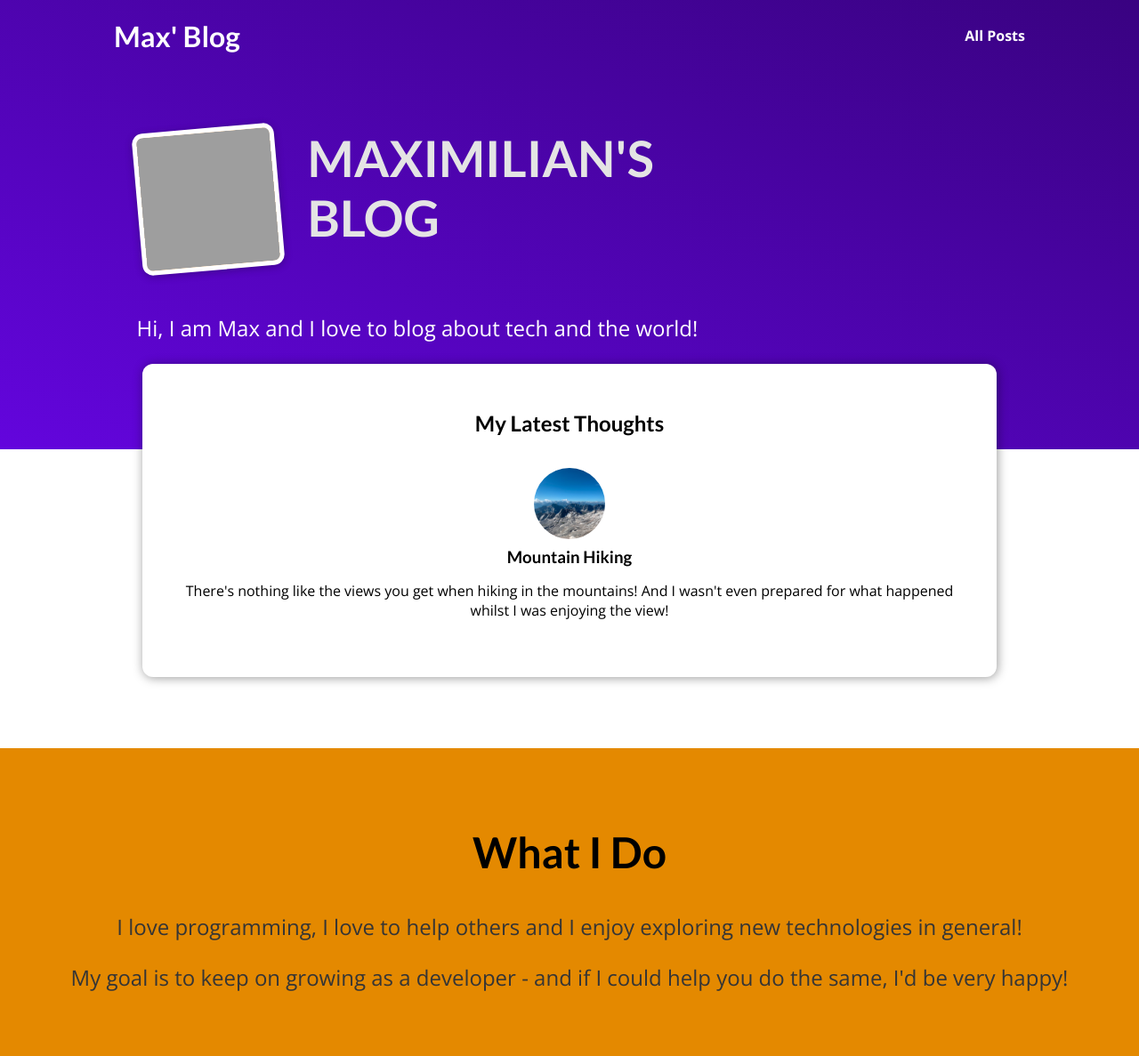
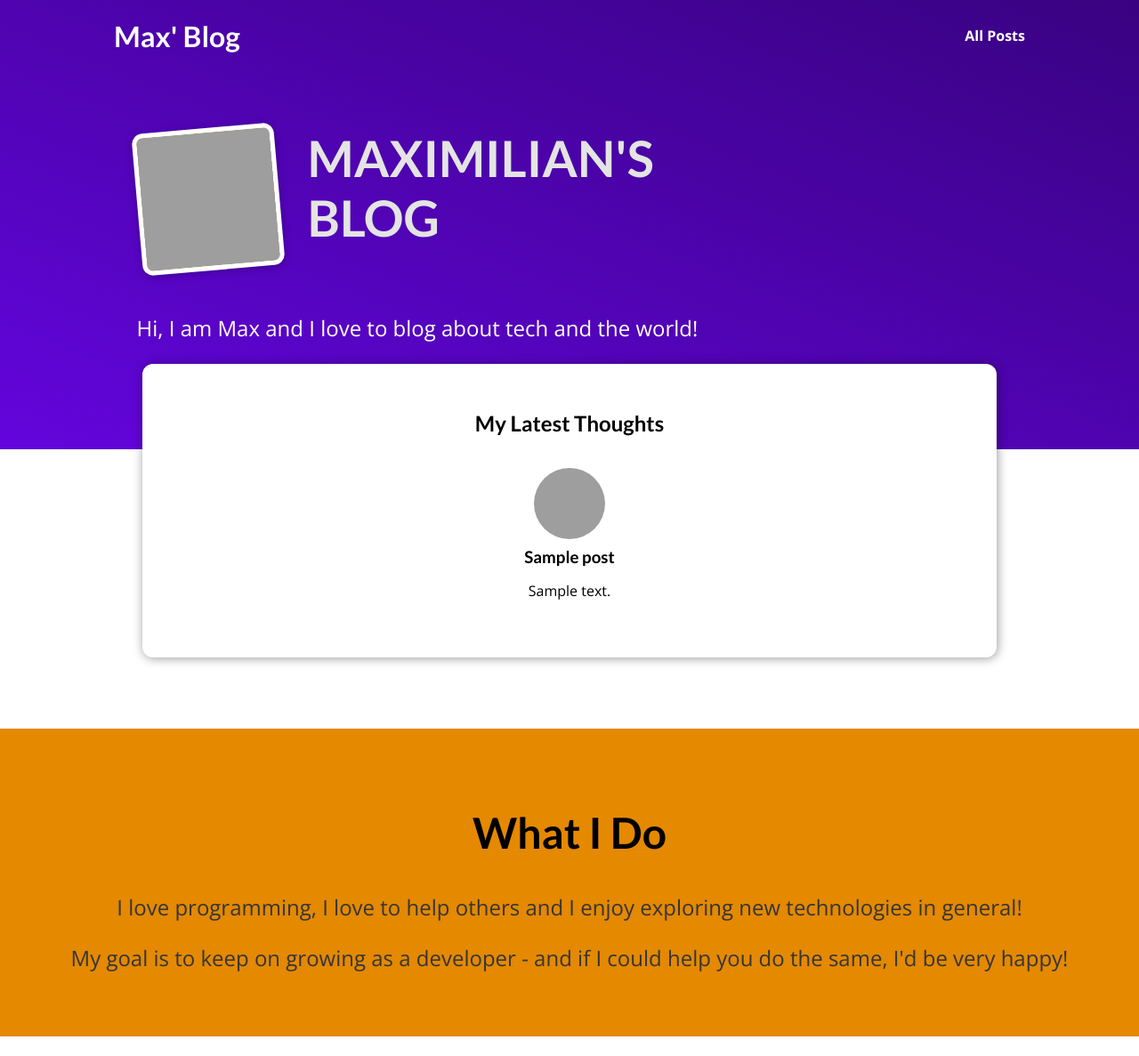
Before and after one commit to Umar-Mughal/Django-Teaching, a Django app: template my_site/blog/templates/blog/index.html in a window 1280 px wide. Shown: the whole page at 89% size. After the commit the page ends 1165 px from the top, so only its background shows below. Run offline with Django 4.2, Linux system fonts and the light colour scheme; the template is opened without the code that fills it: most values are stand-ins (such as "Sample title", 1, 10 or a date in 2020); grey boxes are pictures that could not be loaded.

Commit message:
Displaying Post Data Dynamically In Template | Dot Notation in DTL

```diff
--- a/my_site/blog/templates/blog/includes/post.html
+++ b/my_site/blog/templates/blog/includes/post.html
@@ -2,14 +2,12 @@
 
 <li>
   <article class="post">
-    <a href="{% url 'post-detail-page' 'test-slug' %}">
-      <img src="{% static 'blog/images/mountains.jpg' %}" alt="Mountain Hiking" />
+    <a href="{% url 'post-detail-page' post.slug %}">
+      <img src="{% static 'blog/images/'|add:post.image %}" alt="{{ post.title }}" />
       <div class="post__content">
-        <h3>Mountain Hiking</h3>
+        <h3>{{ post.title }}</h3>
         <p>
-          There's nothing like the views you get when hiking in the
-          mountains! And I wasn't even prepared for what happened whilst I
-          was enjoying the view!
+          {{ post.excerpt }}
         </p>
       </div>
     </a>
--- a/my_site/blog/templates/blog/index.html
+++ b/my_site/blog/templates/blog/index.html
@@ -23,7 +23,9 @@ My Blog
   <h2>My Latest Thoughts</h2>
 
   <ul>
-    {% include "blog/includes/post.html" %}
+    {% for post in posts %}
+      {% include "blog/includes/post.html" %}
+    {% endfor %}
   </ul>
 </section>
 
```
Also changed, not shown: my_site/blog/views.py (+9 -3 lines).
